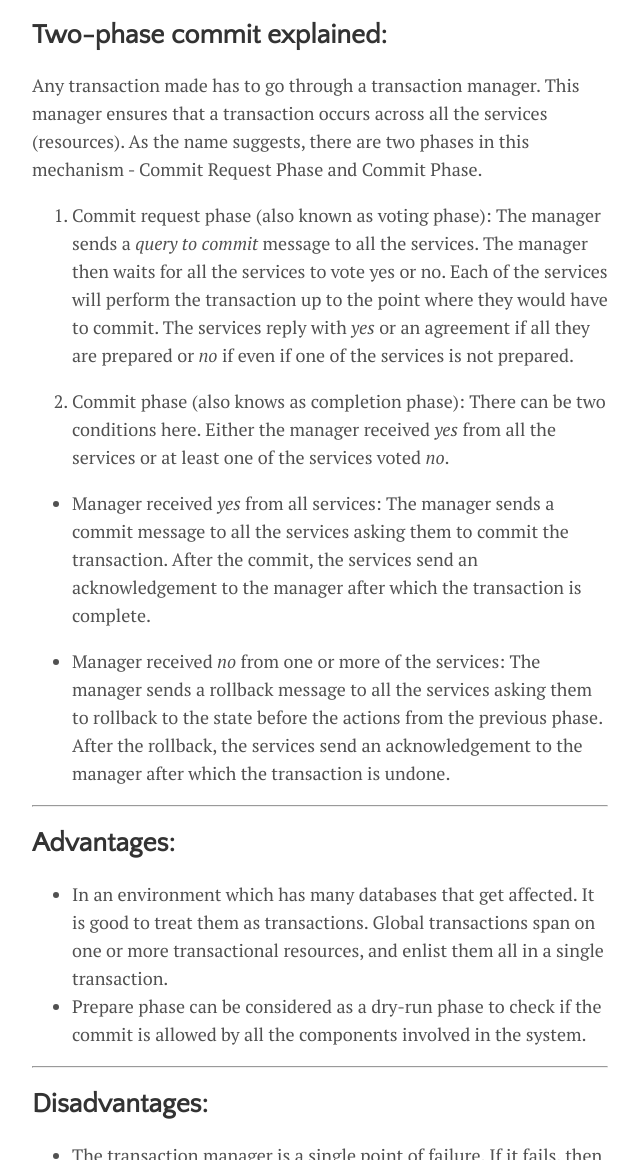
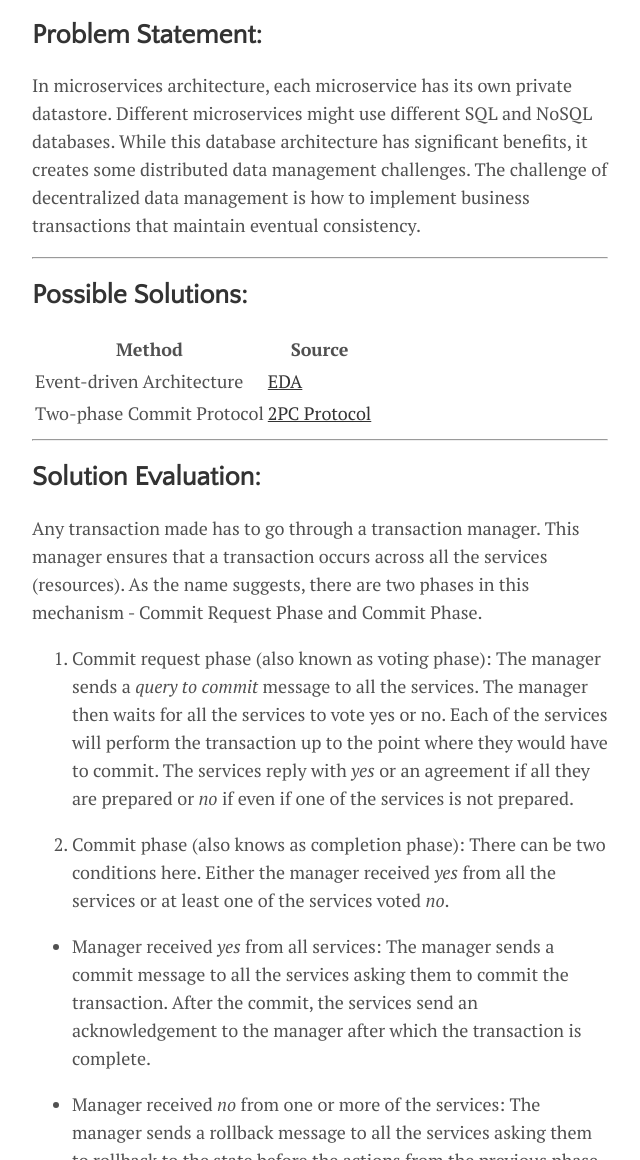
Before and after one commit to tilaks26/tilaks26.github.io, a Jekyll site: the page built from _posts/2017-03-09-Assignment3.md, in a window 1280 px wide and 1400 px high, scrolled down 698 px. Shown: the part 240-1400 px from the top of the window, without its empty margins (320-960 px from the left). Built offline with Jekyll 4.4.1, drawn with Linux system fonts in a browser that asks for light colours; nearby versions of some CDN libraries; some of the changed text lies outside the part shown.

Commit message:
Modified Assignment

```diff
--- a/_posts/2017-03-07-Two-Phase-Commit-Explained.md
+++ b/_posts/2017-03-09-Assignment3.md
@@ -16,7 +16,21 @@ Consider the same architecture as that of the Event-driven approach. We have an
 
 ***
 
-## Two-phase commit explained:
+## Problem Statement:
+In microservices architecture, each microservice has its own private datastore. Different microservices might use different SQL and NoSQL databases. While this database architecture has significant benefits, it creates some distributed data management challenges. The challenge of decentralized data management is how to implement business transactions that maintain eventual consistency.
+
+***
+
+## Possible Solutions:
+
+Method | Source
+------- | -------
+Event-driven Architecture | [EDA](https://en.wikipedia.org/wiki/Event-driven_architecture)
+Two-phase Commit Protocol | [2PC Protocol](https://en.wikipedia.org/wiki/Two-phase_commit_protocol)
+
+***
+
+## Solution Evaluation:
 Any transaction made has to go through a transaction manager. This manager ensures that a transaction occurs across all the services (resources). As the name suggests, there are two phases in this mechanism - Commit Request Phase and Commit Phase.
 
 1. Commit request phase (also known as voting phase): The manager sends a _query to commit_ message to all the services. The manager then waits for all the services to vote yes or no. Each of the services will perform the transaction up to the point where they would have to commit. The services reply with _yes_ or an agreement if all they are prepared or _no_ if even if one of the services is not prepared.
```
Also changed, not shown: other parts of _posts/2017-03-09-Assignment3.md (+5 -7 lines).
